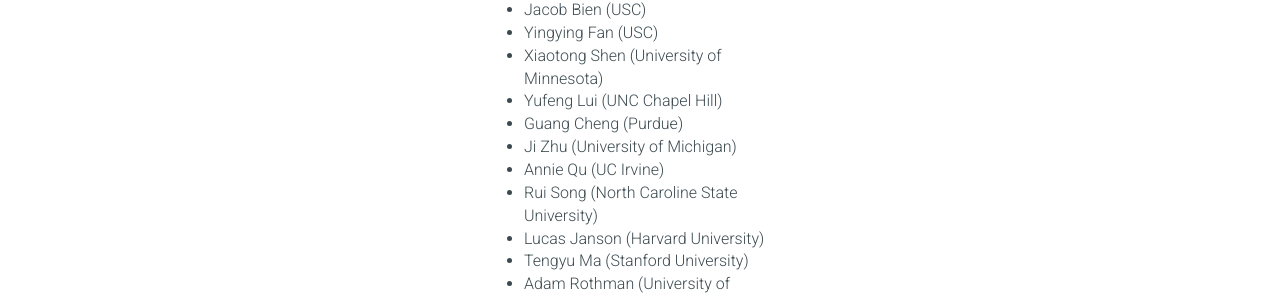
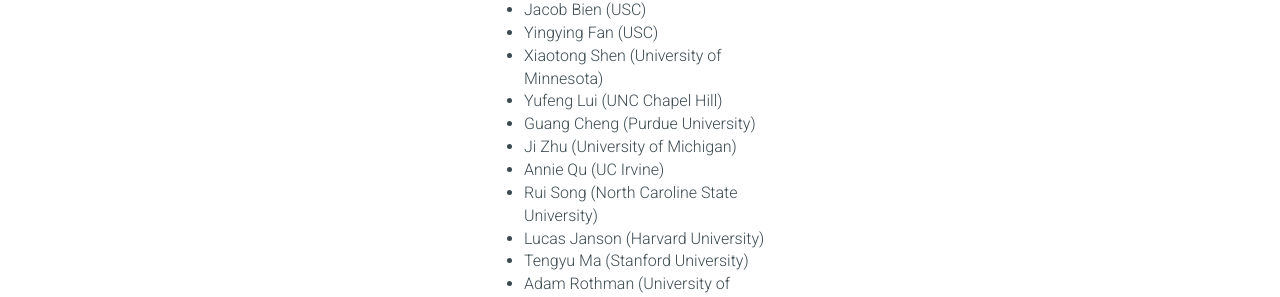
Before and after one commit to ASASLDS/SLDS2020, a Jekyll site: the page built from team.html, in a window 1280 px wide and 900 px high, scrolled down 1149 px. Shown: the part 338-635 px from the top of the window. Built offline with Jekyll 4.4.1, drawn with Linux system fonts in a browser that asks for light colours; nearby versions of some CDN libraries; comment, search, counter and statistics services are not loaded.

Commit message:
Purdue -> Purdue University

```diff
--- a/_data/team.yml
+++ b/_data/team.yml
@@ -153,7 +153,7 @@
   title: "Scientific Committee Member"
   subTeam: true
   url: "https://www.stat.purdue.edu/~chengg/"
-  affiliation: "Purdue"
+  affiliation: "Purdue University"
 -
   id: 17
   name: "Ji"
```
